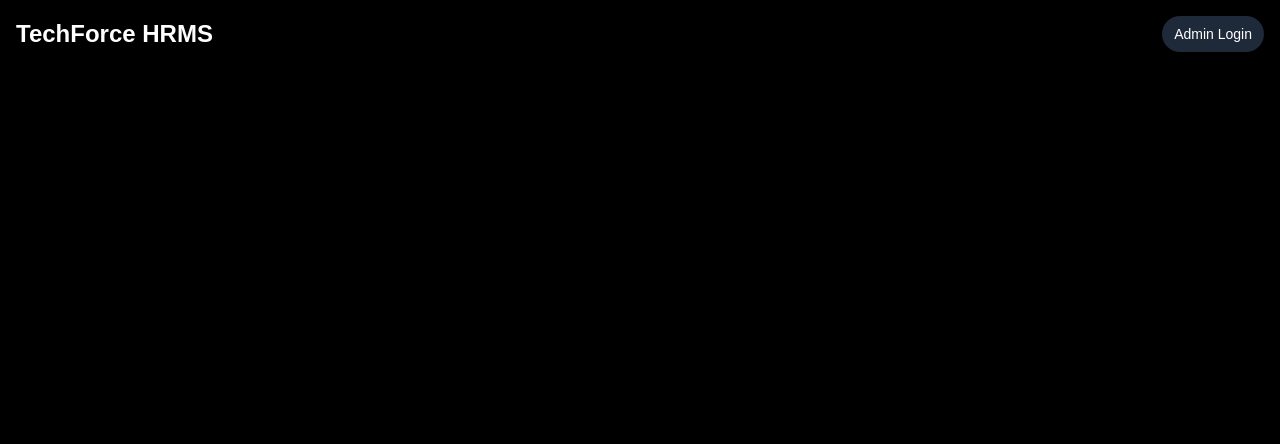
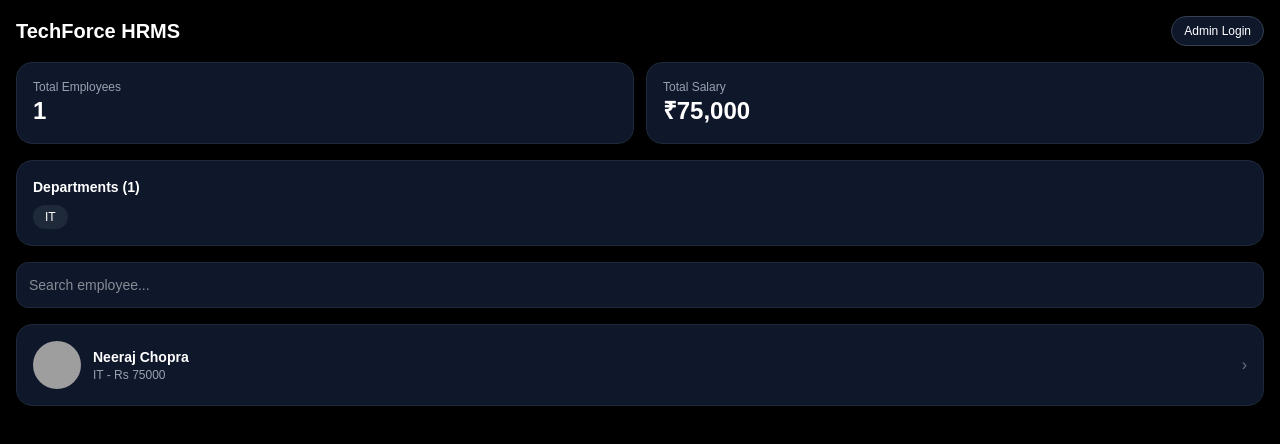
Before and after one commit to aasmasingh604-cloud/ems-pro-dashboard, a Next.js app: page / in a window 1280 px wide. Shown: the top 444 px of the page. Built offline with nearby package versions, Linux system fonts and the light colour scheme; grey boxes are pictures that could not be loaded.

Commit message:
final strong ems design

```diff
--- a/app/page.js
+++ b/app/page.js
@@ -1,133 +1,167 @@
 "use client"
-import { useEffect, useState } from "react"
+import { useState, useEffect } from "react"
 
 export default function Home() {
   const [employees, setEmployees] = useState([])
+  const [showForm, setShowForm] = useState(false)
+  const [showDetail, setShowDetail] = useState(null)
+  const [editId, setEditId] = useState(null)
+  const [search, setSearch] = useState("")
   const [isAdmin, setIsAdmin] = useState(false)
-  const [showForm, setShowForm] = useState(false)
-  const [editingId, setEditingId] = useState(null)
 
-  const [formData, setFormData] = useState({
-    name: "", department: [], salary: "", email: "", phone: "", photo: "https://i.pravatar.cc/150"
+  const [form, setForm] = useState({
+    name: "", salary: "", email: "", phone: "", photo: "https://i.pravatar.cc/150?u=", departments: []
   })
 
-  const departments = ["IT", "HR", "Sales", "Marketing", "Finance", "Operations"]
+  const allDepts = ["IT", "HR", "Sales", "Marketing", "Finance", "Operations"]
 
   useEffect(() => {
     if (localStorage.getItem("isAdmin") === "true") setIsAdmin(true)
-    const data = JSON.parse(localStorage.getItem("employees") || "[]")
-    setEmployees(data)
+    const saved = JSON.parse(localStorage.getItem("ems-employees") || "[]")
+    // Agar pehli baar hai toh demo data daal de
+    if (saved.length === 0) {
+      const demo = [
+        { id: 1, name: "Neeraj Chopra", salary: "75000", email: "neeraj@techforce.com", phone: "9876543210", photo: "https://i.pravatar.cc/150?u=1", departments: ["IT"], status: "Active" }
+      ]
+      setEmployees(demo)
+      localStorage.setItem("ems-employees", JSON.stringify(demo))
+    } else {
+      setEmployees(saved)
+    }
   }, [])
 
-  const toggleDept = (dept) => {
-    setFormData(prev => ({
-      ...prev,
-      department: prev.department.includes(dept)
-        ? prev.department.filter(d => d !== dept)
-        : [...prev.department, dept]
-    }))
+  const saveToStorage = (data) => {
+    setEmployees(data)
+    localStorage.setItem("ems-employees", JSON.stringify(data))
+  }
+
+  const toggleDept = (d) => {
+    setForm(p => ({ ...p, departments: p.departments.includes(d) ? p.departments.filter(x => x !== d) : [...p.departments, d] }))
   }
 
   const handleSave = () => {
-    if (!formData.name || formData.department.length === 0) return alert("Name aur Department toh bharo!")
+    if (!form.name || !form.salary || form.departments.length === 0) return alert("Name, Salary, Department bharna zaruri hai!")
 
-    let updated;
-    if (editingId) {
-      updated = employees.map(e => e.id === editingId ? { ...e, ...formData } : e)
+    let newList
+    if (editId) {
+      newList = employees.map(e => e.id === editId ? { ...e, ...form } : e)
     } else {
-      const newEmp = { ...formData, id: Date.now(), department: formData.department.join(", ") }
-      // Fix: department array ko string me convert for display
-      updated = [...employees, { ...newEmp, department: Array.isArray(formData.department) ? formData.department.join(", ") : formData.department }]
-      // But save as array
-      const saveEmp = { ...formData, id: Date.now() }
-      updated = [...employees, saveEmp]
+      newList = [...employees, { ...form, id: Date.now(), status: "Active", photo: form.photo + Date.now() }]
     }
-
-    // Final correct save logic
-    let finalData;
-    if (editingId) {
-      finalData = employees.map(e => e.id === editingId ? { ...e, ...formData, department: formData.department.join ? formData.department.join(", ") : formData.department } : e)
-    } else {
-      finalData = [...employees, { ...formData, id: Date.now(), department: formData.department.join(", ") }]
-    }
-
-    localStorage.setItem("employees", JSON.stringify(finalData))
-    setEmployees(finalData)
+    saveToStorage(newList)
     setShowForm(false)
-    setEditingId(null)
-    setFormData({ name: "", department: [], salary: "", email: "", phone: "", photo: "https://i.pravatar.cc/150" })
-    alert(editingId ? "Updated!" : "Saved! Ab kabhi delete nahi hoga")
+    setEditId(null)
+    setForm({ name: "", salary: "", email: "", phone: "", photo: "https://i.pravatar.cc/150?u=", departments: [] })
   }
 
-  const handleEdit = (emp) => {
-    const deptArray = typeof emp.department === 'string' ? emp.department.split(", ").map(s=>s.trim()) : emp.department
-    setFormData({ ...emp, department: deptArray })
-    setEditingId(emp.id)
-    setShowForm(true)
+  const handleDelete = (id) => {
+    if (!isAdmin) return alert("Only Admin can delete! Admin Login karo")
+    if (confirm("Delete karna hai? Ye permanent hai!")) {
+      saveToStorage(employees.filter(e => e.id !== id))
+      setShowDetail(null)
+    }
   }
 
-  const handleDelete = (id, name) => {
-    if (!isAdmin) return alert("Only Admin can delete!")
-    if (!confirm(`${name} ko delete karna hai?`)) return
-    const updated = employees.filter(e => e.id != id)
-    localStorage.setItem("employees", JSON.stringify(updated))
-    setEmployees(updated)
-  }
+  const totalSalary = employees.reduce((sum, e) => sum + (parseInt(e.salary) || 0), 0)
+  const filtered = employees.filter(e => e.name.toLowerCase().includes(search.toLowerCase()))
 
   return (
-    <div className="min-h-screen bg-black p-4 pb-20">
-      <div className="flex justify-between items-center mb-6">
-        <h1 className="text-white text-2xl font-bold">TechForce HRMS</h1>
-        <div className="flex gap-2">
-          {isAdmin ? (
-            <button onClick={() => setShowForm(true)} className="bg-blue-600 text-white px-4 py-2 rounded-full">+ Add</button>
-          ) : (
-            <button onClick={() => {localStorage.setItem("isAdmin","true"); setIsAdmin(true)}} className="bg-gray-800 text-white px-3 py-2 rounded-full text-sm">Admin Login</button>
-          )}
+    <div className="min-h-screen bg-black text-white p-4 pb-24">
+      {/* Header - Wahi purana design */}
+      <div className="flex justify-between items-center mb-4">
+        <h1 className="text-xl font-bold">TechForce HRMS</h1>
+        <button onClick={() => { localStorage.setItem("isAdmin", "true"); setIsAdmin(true); alert("Admin Login Done!") }} className="bg-[#0f172a] border border-gray-700 px-3 py-1.5 rounded-full text-xs">{isAdmin ? "Admin ✓" : "Admin Login"}</button>
+      </div>
+
+      {/* Stats - Total Employee & Salary */}
+      <div className="grid grid-cols-2 gap-3 mb-4">
+        <div className="bg-[#0f172a] p-4 rounded-2xl border border-gray-800">
+          <p className="text-gray-400 text-xs">Total Employees</p>
+          <p className="text-2xl font-bold">{employees.length}</p>
+        </div>
+        <div className="bg-[#0f172a] p-4 rounded-2xl border border-gray-800">
+          <p className="text-gray-400 text-xs">Total Salary</p>
+          <p className="text-2xl font-bold">₹{totalSalary.toLocaleString()}</p>
         </div>
       </div>
 
+      {/* Department Auto Show */}
+      <div className="bg-[#0f172a] p-4 rounded-2xl border border-gray-800 mb-4">
+        <p className="text-sm font-bold mb-2">Departments ({[...new Set(employees.flatMap(e => e.departments))].length})</p>
+        <div className="flex flex-wrap gap-2">
+          {[...new Set(employees.flatMap(e => e.departments))].map(d => (
+            <span key={d} className="bg-gray-800 px-3 py-1 rounded-full text-xs">{d}</span>
+          ))}
+          {employees.length === 0 && <span className="text-gray-500 text-xs">Koi department nahi, employee add karo</span>}
+        </div>
+      </div>
+
+      <div className="flex gap-2 mb-4">
+        <input value={search} onChange={e => setSearch(e.target.value)} placeholder="Search employee..." className="flex-1 bg-[#0f172a] border border-gray-800 p-3 rounded-xl text-sm" />
+        {isAdmin && <button onClick={() => setShowForm(true)} className="bg-blue-600 px-5 rounded-xl text-sm font-bold">+ Add</button>}
+      </div>
+
       {/* Employee List */}
-      {employees.map((emp) => (
-        <div key={emp.id} className="bg-[#0f172a] p-4 rounded-xl mb-3 flex justify-between items-center border border-gray-800">
+      {filtered.map(emp => (
+        <div key={emp.id} onClick={() => setShowDetail(emp)} className="bg-[#0f172a] p-4 rounded-2xl mb-3 flex justify-between items-center border border-gray-800 cursor-pointer active:scale-[0.98] transition">
           <div className="flex items-center gap-3">
-            <img src={emp.photo} className="w-12 h-12 rounded-full" />
+            <img src={emp.photo} className="w-12 h-12 rounded-full object-cover" />
             <div>
-              <p className="text-white font-bold">{emp.name}</p>
-              <p className="text-gray-400 text-sm">{Array.isArray(emp.department) ? emp.department.join(", ") : emp.department} - Rs {emp.salary}</p>
+              <p className="font-bold text-sm">{emp.name}</p>
+              <p className="text-gray-400 text-xs">{emp.departments.join(", ")} - Rs {emp.salary}</p>
             </div>
           </div>
-          <div className="flex gap-2">
+          <span className="text-gray-500">›</span>
+        </div>
+      ))}
+
+      {/* Detail Page - Profile open */}
+      {showDetail && (
+        <div className="fixed inset-0 bg-black z-50 p-4 overflow-y-auto">
+          <button onClick={() => setShowDetail(null)} className="mb-4 text-sm">← Back</button>
+          <div className="bg-[#0f172a] rounded-2xl p-6 border border-gray-800">
+            <img src={showDetail.photo} className="w-28 h-28 rounded-full mx-auto mb-4" />
+            <h2 className="text-center text-xl font-bold">{showDetail.name}</h2>
+            <p className="text-center text-gray-400 text-sm mb-6">{showDetail.departments.join(", ")}</p>
+
+            <div className="space-y-3 text-sm">
+              <p><span className="text-gray-400">Salary:</span> ₹{showDetail.salary}</p>
+              <p><span className="text-gray-400">Email:</span> {showDetail.email || "N/A"}</p>
+              <p><span className="text-gray-400">Phone:</span> {showDetail.phone || "N/A"}</p>
+              <p><span className="text-gray-400">Status:</span> {showDetail.status}</p>
+              <p><span className="text-gray-400">Departments:</span> {showDetail.departments.join(", ")}</p>
+            </div>
+
             {isAdmin && (
-              <>
-                <button onClick={() => handleEdit(emp)} className="bg-blue-600 px-3 py-1.5 rounded text-white text-sm">Edit</button>
-                <button onClick={() => handleDelete(emp.id, emp.name)} className="bg-red-600 px-3 py-1.5 rounded text-white text-sm">Delete</button>
-              </>
+              <div className="flex gap-3 mt-8">
+                <button onClick={() => { setForm(showDetail); setEditId(showDetail.id); setShowDetail(null); setShowForm(true) }} className="flex-1 bg-blue-600 py-3 rounded-xl font-bold text-sm">Edit</button>
+                <button onClick={() => handleDelete(showDetail.id)} className="flex-1 bg-red-600 py-3 rounded-xl font-bold text-sm">Delete</button>
+              </div>
             )}
           </div>
         </div>
-      ))}
+      )}
 
-      {/* FORM INSIDE MAIN PAGE - Popup */}
+      {/* Add/Edit Form Inside Main */}
       {showForm && (
-        <div className="fixed inset-0 bg-black/80 flex items-center justify-center p-4 z-50">
+        <div className="fixed inset-0 bg-black/90 z-50 flex items-center justify-center p-4">
           <div className="bg-[#0f172a] p-6 rounded-2xl w-full max-w-md border border-gray-700">
-            <h2 className="text-white text-xl font-bold mb-4">{editingId ? "Edit Employee" : "Add Employee"}</h2>
+            <h2 className="font-bold mb-4">{editId ? "Edit Employee" : "Add Employee"}</h2>
+            <input value={form.name} onChange={e => setForm({ ...form, name: e.target.value })} placeholder="Name" className="w-full p-3 rounded-xl bg-gray-900 border border-gray-800 mb-3 text-sm" />
+            <input value={form.salary} onChange={e => setForm({ ...form, salary: e.target.value })} placeholder="Salary" type="number" className="w-full p-3 rounded-xl bg-gray-900 border border-gray-800 mb-3 text-sm" />
+            <input value={form.email} onChange={e => setForm({ ...form, email: e.target.value })} placeholder="Email" className="w-full p-3 rounded-xl bg-gray-900 border border-gray-800 mb-3 text-sm" />
+            <input value={form.phone} onChange={e => setForm({ ...form, phone: e.target.value })} placeholder="Phone" className="w-full p-3 rounded-xl bg-gray-900 border border-gray-800 mb-3 text-sm" />
 
-            <input placeholder="Name" value={formData.name} onChange={e=>setFormData({...formData, name:e.target.value})} className="w-full p-3 rounded bg-gray-800 text-white mb-3" />
-            <input placeholder="Salary" value={formData.salary} onChange={e=>setFormData({...formData, salary:e.target.value})} className="w-full p-3 rounded bg-gray-800 text-white mb-3" />
-            <input placeholder="Email" value={formData.email} onChange={e=>setFormData({...formData, email:e.target.value})} className="w-full p-3 rounded bg-gray-800 text-white mb-3" />
-
-            <p className="text-white text-sm mb-2">Department (Multiple select kar sakti ho):</p>
-            <div className="flex flex-wrap gap-2 mb-4">
-              {departments.map(dept => (
-                <button key={dept} onClick={()=>toggleDept(dept)} className={`px-3 py-1 rounded-full text-sm border ${formData.department.includes(dept) ? "bg-blue-600 border-blue-600 text-white" : "bg-gray-800 border-gray-600 text-gray-300"}`}>{dept}</button>
+            <p className="text-xs text-gray-400 mb-2">Select Departments (Multiple):</p>
+            <div className="flex flex-wrap gap-2 mb-5">
+              {allDepts.map(d => (
+                <button key={d} onClick={() => toggleDept(d)} className={`px-3 py-1.5 rounded-full text-xs border ${form.departments.includes(d) ? "bg-blue-600 border-blue-600" : "bg-gray-900 border-gray-700 text-gray-400"}`}>{d}</button>
               ))}
             </div>
 
             <div className="flex gap-3">
-              <button onClick={()=>{setShowForm(false); setEditingId(null)}} className="flex-1 bg-gray-700 text-white py-3 rounded-xl">Cancel</button>
-              <button onClick={handleSave} className="flex-1 bg-blue-600 text-white py-3 rounded-xl font-bold">Save</button>
+              <button onClick={() => { setShowForm(false); setEditId(null) }} className="flex-1 bg-gray-800 py-3 rounded-xl text-sm">Cancel</button>
+              <button onClick={handleSave} className="flex-1 bg-blue-600 py-3 rounded-xl font-bold text-sm">Save</button>
             </div>
           </div>
         </div>
```
